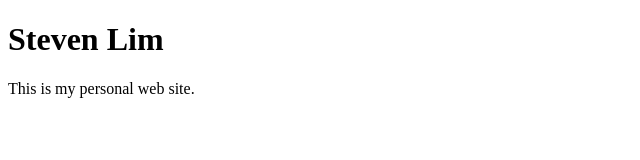
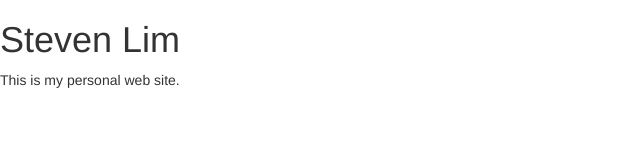
Before and after one commit to slim-builder/slim-builder.github.io, a plain HTML site: page index.html in a window 1280 px wide. Shown: the whole page, without its empty margins (0-640 px from the left). Drawn offline with nearby package versions, Linux system fonts and the light colour scheme.

Commit message:
Add Bootstrap

```diff
--- a/index.html
+++ b/index.html
@@ -1,6 +1,15 @@
 <!DOCTYPE html>
 <head>
   <meta charset="utf-8">
+  <script src="https://ajax.googleapis.com/ajax/libs/jquery/2.2.4/jquery.min.js">
+  </script>
+  <link rel="stylesheet" href="https://ajax.googleapis.com/ajax/libs/jqueryui/1.11.4/themes/smoothness/jquery-ui.css">
+  <script src="https://ajax.googleapis.com/ajax/libs/jqueryui/1.11.4/jquery-ui.min.js">
+  </script>
+  <link href="https://maxcdn.bootstrapcdn.com/bootstrap/3.3.6/css/bootstrap.min.css" rel="stylesheet" integrity="sha384-1q8mTJOASx8j1Au+a5WDVnPi2lkFfwwEAa8hDDdjZlpLegxhjVME1fgjWPGmkzs7" crossorigin="anonymous">
+  <script src="https://maxcdn.bootstrapcdn.com/bootstrap/3.3.6/js/bootstrap.min.js" integrity="sha384-0mSbJDEHialfmuBBQP6A4Qrprq5OVfW37PRR3j5ELqxss1yVqOtnepnHVP9aJ7xS" crossorigin="anonymous">
+  </script>
+  <link rel="stylesheet" href="https://maxcdn.bootstrapcdn.com/bootstrap/3.3.6/css/bootstrap-theme.min.css" integrity="sha384-fLW2N01lMqjakBkx3l/M9EahuwpSfeNvV63J5ezn3uZzapT0u7EYsXMjQV+0En5r" crossorigin="anonymous">
   <title>Steven Lim's Personal Web Site</title>
 </head>
 <body>
```
